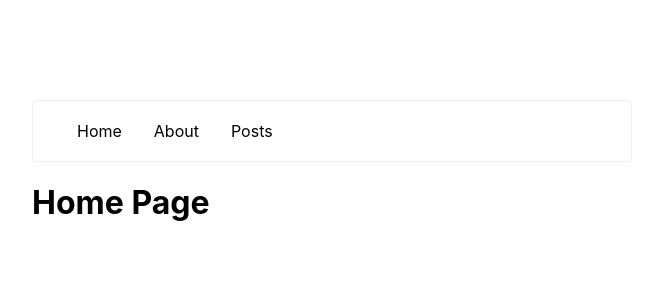
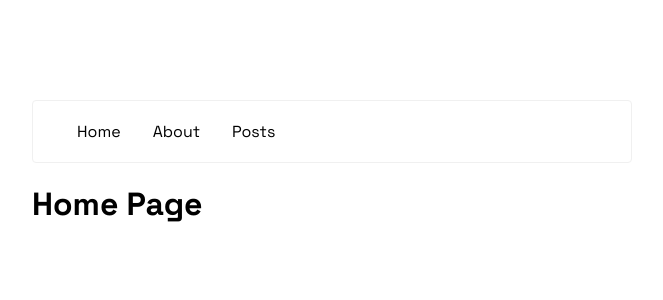
Before and after one commit to jonaas-dev/tutorial-next-js-13, a Next.js app: page / in a window 1280 px wide. Shown: the top 300 px of the page, without its empty margins (308-971 px from the left). Built offline with nearby package versions, Linux system fonts and the light colour scheme.

Commit message:
try turbopack + add next-font

```diff
--- /dev/null
+++ b/app/font.js
@@ -0,0 +1,5 @@
+import { Space_Grotesk as spaceGrotesk } from '@next/font/google'
+
+export const font = spaceGrotesk({
+  weights: ['400', '700']
+})
--- a/app/layout.js
+++ b/app/layout.js
@@ -1,4 +1,5 @@
 import '../styles/globals.css'
+import { font } from './font.js'
 import { Navigation } from '../components/Navigation'
 
 export default function RootLayout ({ children }) {
@@ -7,7 +8,7 @@
       <head>
         <title>My first app with Next 13</title>
       </head>
-      <body>
+      <body className={font.className}>
         <Navigation />
         {children}
       </body>
--- a/package.json
+++ b/package.json
@@ -3,12 +3,13 @@
   "version": "0.1.0",
   "private": true,
   "scripts": {
-    "dev": "next dev",
+    "dev": "next dev --turbo",
     "build": "next build",
     "start": "next start",
     "lint": "next lint"
   },
   "dependencies": {
+    "@next/font": "13.4.16",
     "eslint": "8.47.0",
     "eslint-config-next": "13.4.13",
     "next": "13.4.13",
```
Also changed, not shown: 1 other file (tests, documents, lock files or other folders).
